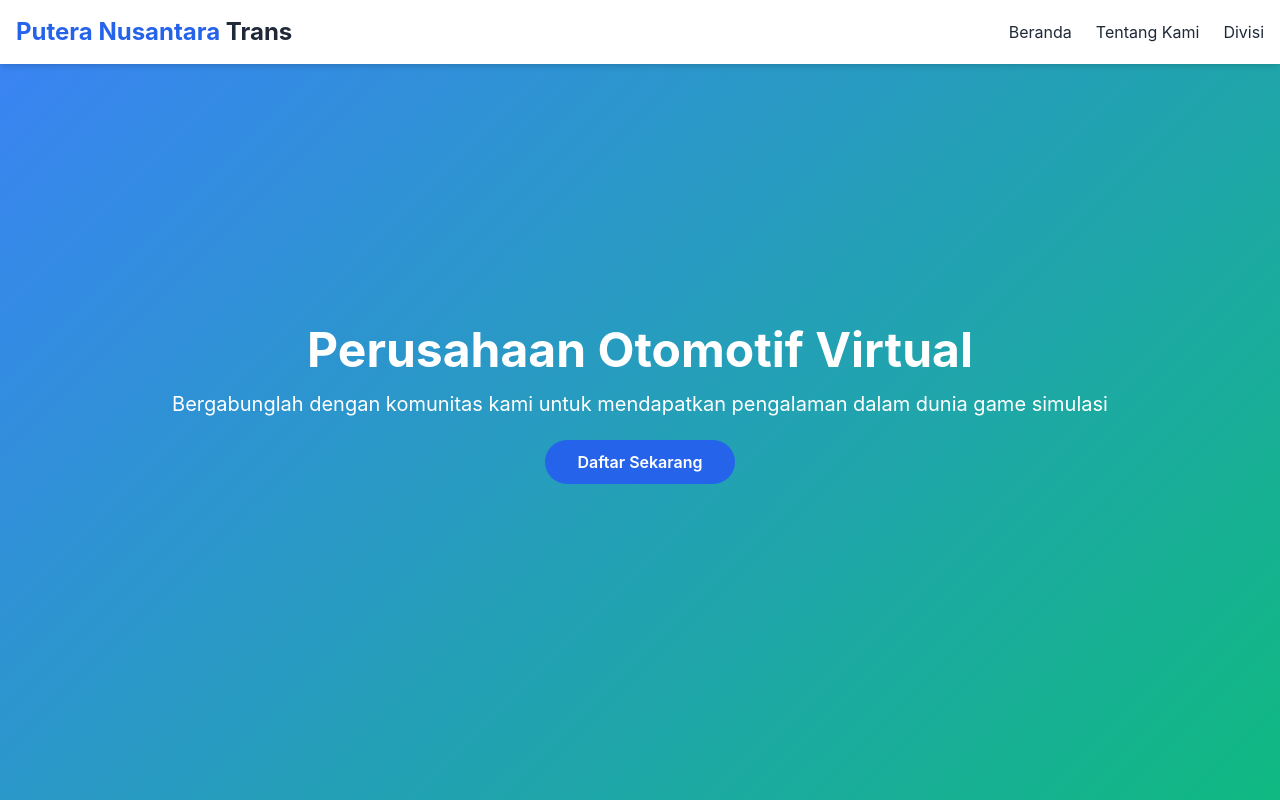
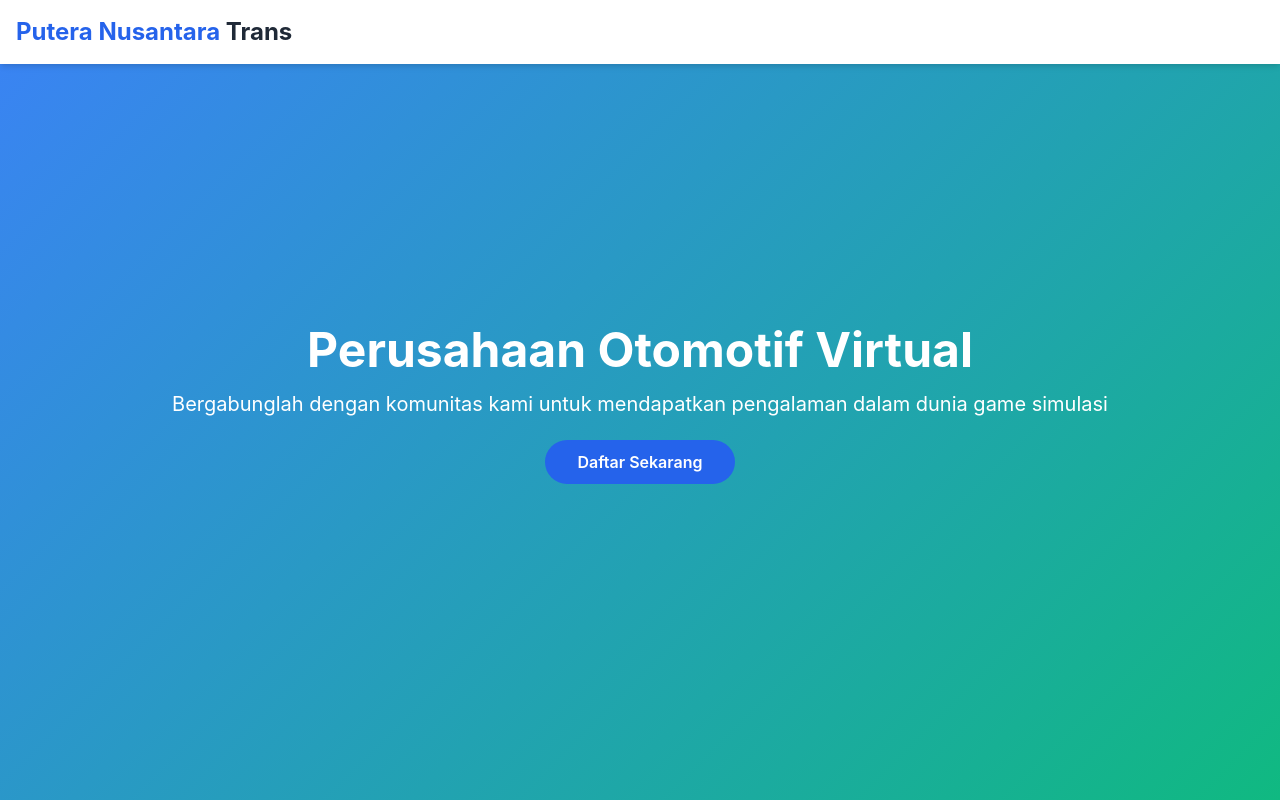
Before and after one commit to PuteraNusantara/websiteofficialputeranusantara, a plain HTML site: page index.html in a window 1280 px wide. Shown: the top 800 px of the page. Drawn offline with nearby package versions, Linux system fonts and the light colour scheme.

Commit message:
Update index.html

```diff
--- a/index.html
+++ b/index.html
@@ -52,14 +52,7 @@
             <div class="text-2xl font-bold text-primary-color">
                 <span class="text-blue-600">Putera Nusantara</span> Trans
             </div>
-            <nav>
-                <ul class="flex space-x-6">
-                    <li><a href="#home" class="hover:text-blue-600 transition">Beranda</a></li>
-                    <li><a href="#about" class="hover:text-blue-600 transition">Tentang Kami</a></li>
-                    <li><a href="#divisi" class="hover:text-blue-600 transition">Divisi</a></li>
 
-                </ul>
-            </nav>
         </div>
     </header>
 
```
